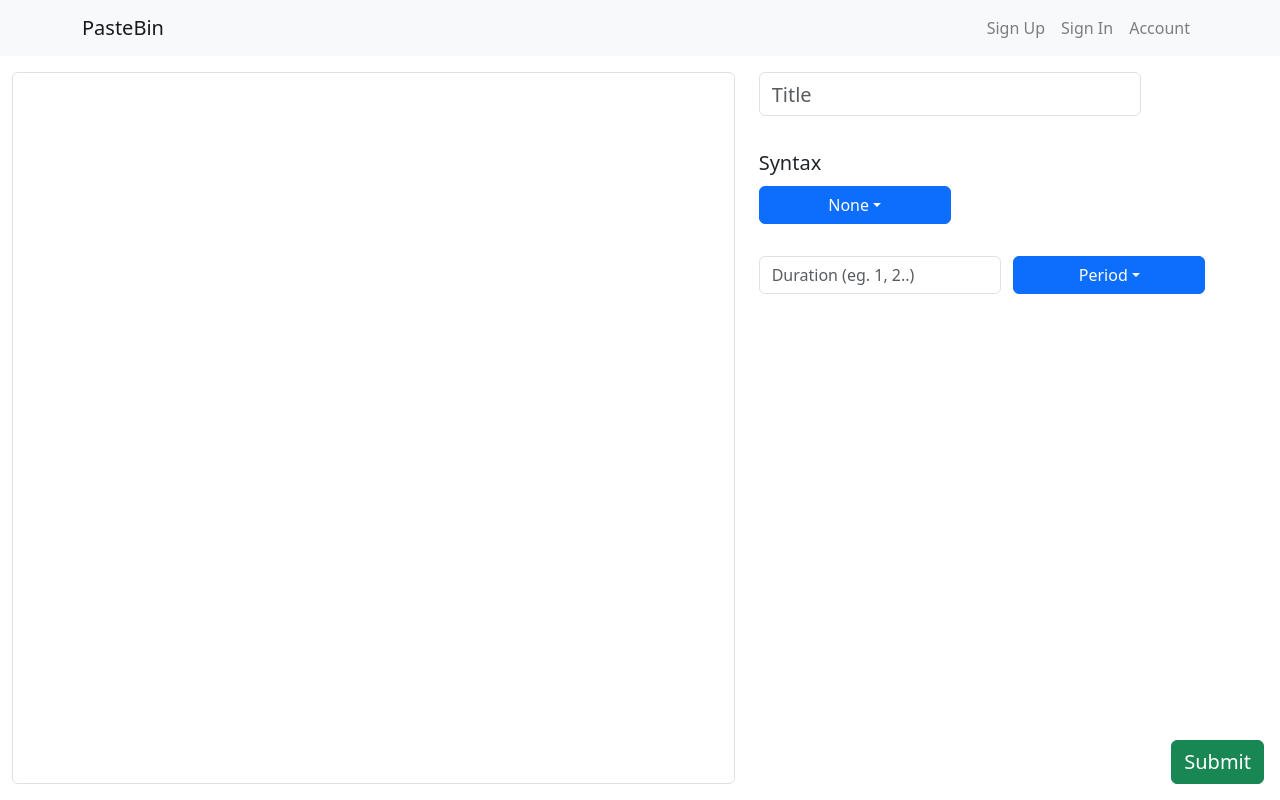
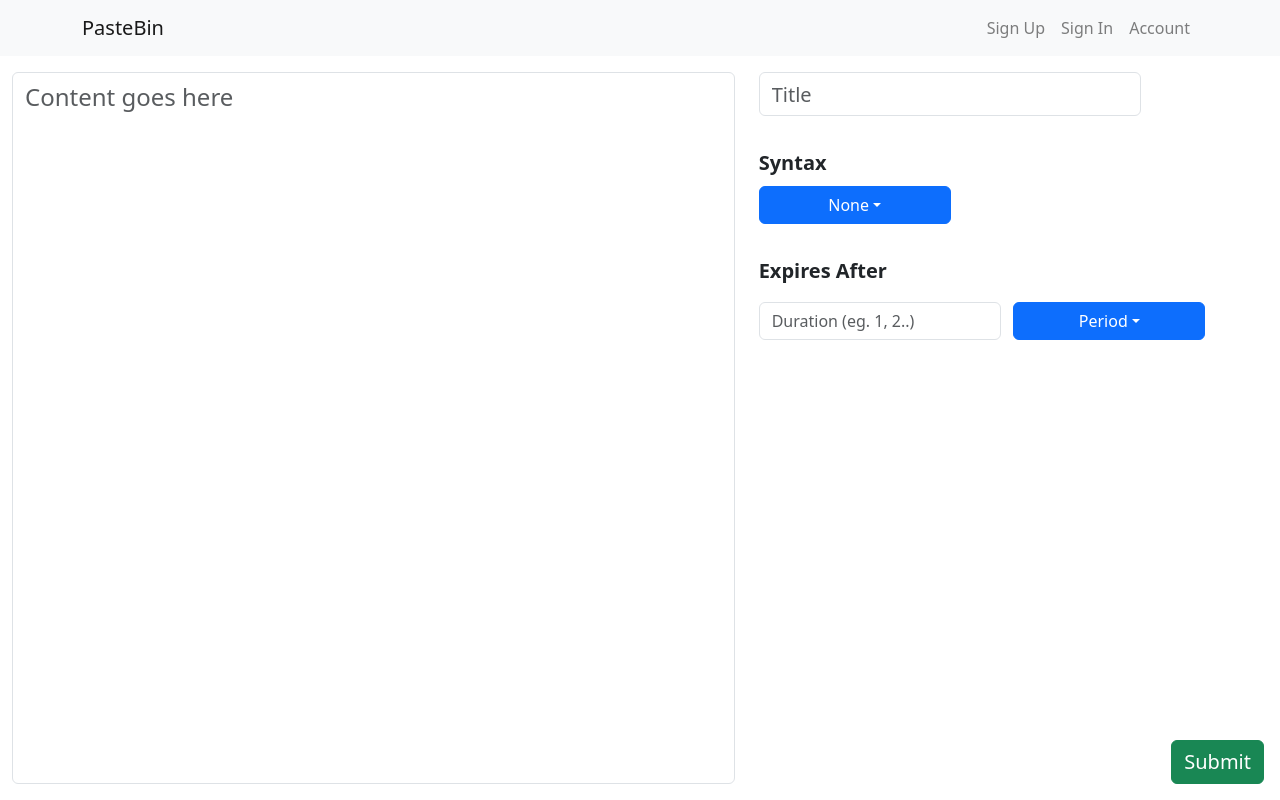
Before and after one commit to aryan-chopra/PasteBin, a React (Vite) app in the folder frontend/: page / in a window 1280 px wide. Built offline with nearby package versions, Linux system fonts and the light colour scheme.

Commit message:
Changed how 'expires after' is input and passed to server

```diff
--- a/frontend/src/components/CodingSpace.jsx
+++ b/frontend/src/components/CodingSpace.jsx
@@ -1,9 +1,9 @@
 import Form from 'react-bootstrap/Form';
 
-export default function CodingSpace({updateFunction, value, readonly=false}) {
+export default function CodingSpace({placeholder, updateFunction, value, readonly=false}) {
   return (
     <Form.Group className="mb-3 h-100 " controlId="exampleForm.ControlTextarea1">
-      <Form.Control readOnly={readonly} disabled={readonly} value={value} className='h-100 fs-4' as="textarea" rows={3} style={{ resize: 'none' }} onChange={(e) => updateFunction(e.target.value)}/>
+      <Form.Control placeholder={placeholder} readOnly={readonly} disabled={readonly} value={value} className='h-100 fs-4' as="textarea" rows={3} style={{ resize: 'none' }} onChange={(e) => updateFunction(e.target.value)}/>
     </Form.Group>
   )
 }
--- a/frontend/src/components/DropdownMenu.jsx
+++ b/frontend/src/components/DropdownMenu.jsx
@@ -14,7 +14,7 @@ export default function DropdownMenu({ items, heading, updateFunction }) {
 
     else {
         console.log("rendering");
-        headingText = <p className="mb-2 fs-5" style={{ display: "inline-block" }}>{heading}</p>
+        headingText = <p className="font-weight-bold mb-2 fs-5" style={{ display: "inline-block" }}>{heading}</p>
     }
 
     let menuList = items.map((item) =>
--- a/frontend/src/pages/Home.jsx
+++ b/frontend/src/pages/Home.jsx
@@ -8,7 +8,8 @@ export default function Home() {
     const [content, setContent] = useState("")
     const [title, setTitle] = useState("")
     const [language, setLanguage] = useState("")
-    const [expiresAfter, setExpiresAfter] = useState("")
+    const [expiryDuration, setExpiryDuration] = useState("")
+    const [expiryPeriod, setExpiryPeriod] = useState("")
 
     const languageList = [
         "None",
@@ -34,7 +35,7 @@ export default function Home() {
         <Container fluid className="h-100 m-0">
             <Row className="pb-3 h-100">
                 <Col md={7}>
-                    <CodingSpace updateFunction={setContent} value={content} />
+                    <CodingSpace placeholder={"Content goes here"} updateFunction={setContent} value={content} />
                 </Col>
                 <Col>
                     <Form.Control className="w-75 fs-5" placeholder="Title" onChange={(e) => setTitle(e.target.value)} />
@@ -44,16 +45,16 @@ export default function Home() {
                     </div>
 
                     <div className="dropdown-top-margin">
+                        <p className="font-weight-bold fs-5">Expires After</p>
                         <Container className="m-0">
                             <Row>
                                 <Col className="m-0 p-0">
-                                    <Form.Control placeholder="Duration (eg. 1, 2..)"/>
+                                    <Form.Control placeholder="Duration (eg. 1, 2..)" onChange={(e) => setExpiryDuration(e.target.value)} />
                                 </Col>
                                 <Col>
                                     <DropdownMenu
-                                        // heading={"Expires after"}
                                         items={expireAfterList}
-                                        updateFunction={setExpiresAfter}>
+                                        updateFunction={setExpiryPeriod}>
                                     </DropdownMenu>
                                 </Col>
                             </Row>
@@ -61,7 +62,7 @@ export default function Home() {
                     </div>
 
                     <div className="position-fixed bottom-0 end-0 m-3">
-                        <Button onClick={() => submit([content, title, language, expiresAfter])} variant="success" className="fs-5">Submit</Button>
+                        <Button onClick={() => submit([content, title, language, expiryDuration, expiryPeriod])} variant="success" className="fs-5">Submit</Button>
                     </div>
                 </Col>
             </Row>
@@ -75,7 +76,10 @@ async function submit(data) {
         content: data[0],
         title: data[1],
         contentType: data[2],
-        expiresAfter: data[3]
+        expiresAfter: {
+            expiryDuration: data[3],
+            expiryPeriod: data[4]
+        }
     }
 
     console.log("Body: ");
@@ -89,14 +93,7 @@ async function submit(data) {
             "Content-Type": "application/json"
         },
         body: JSON.stringify(
-            // reqBody
-            {
-                content: data[0],
-                title: data[1],
-                contentType: data[2],
-                expiresAfter: data[3]
-            }
-
+            reqBody
         )
     })
 
```
